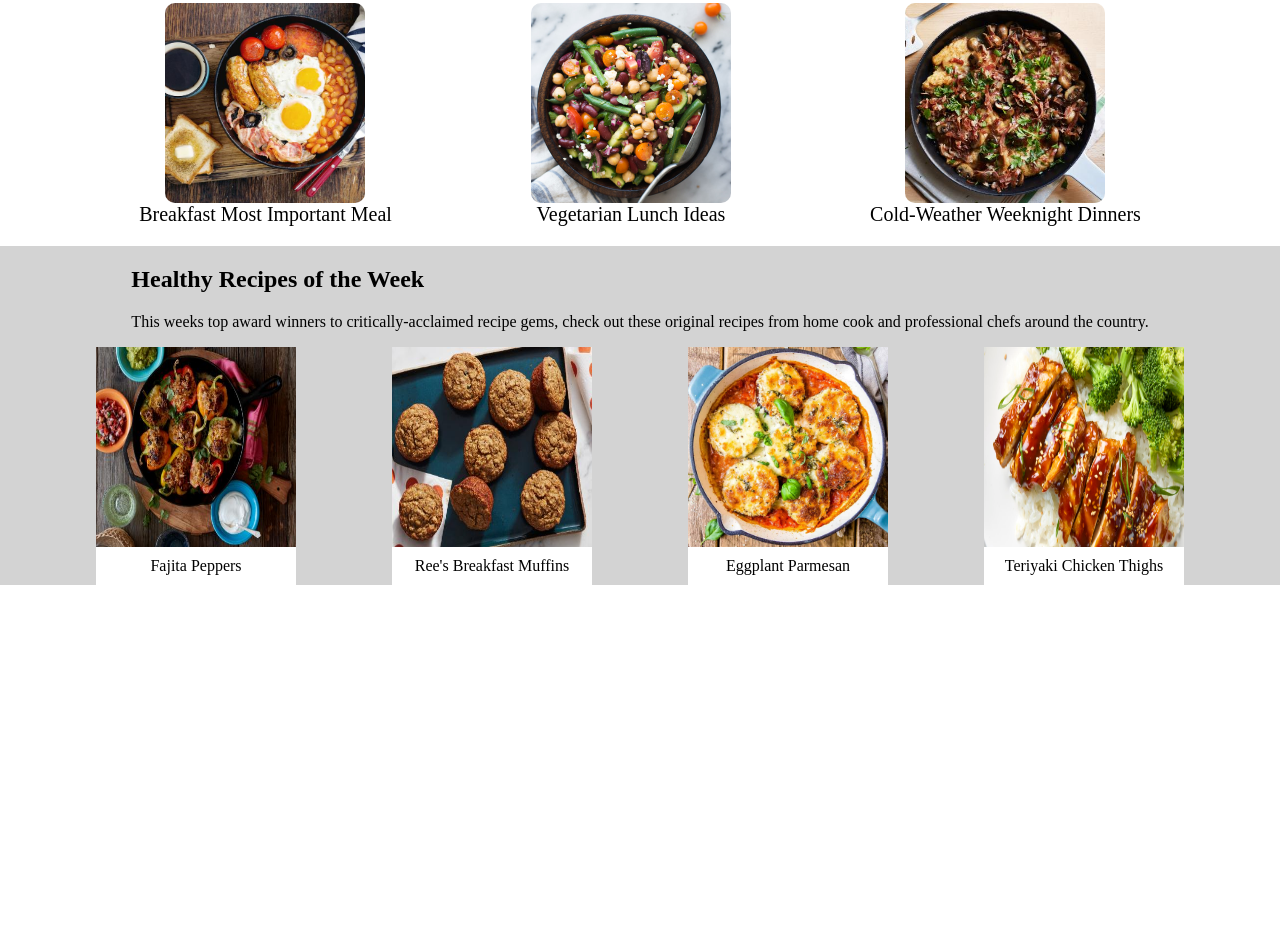
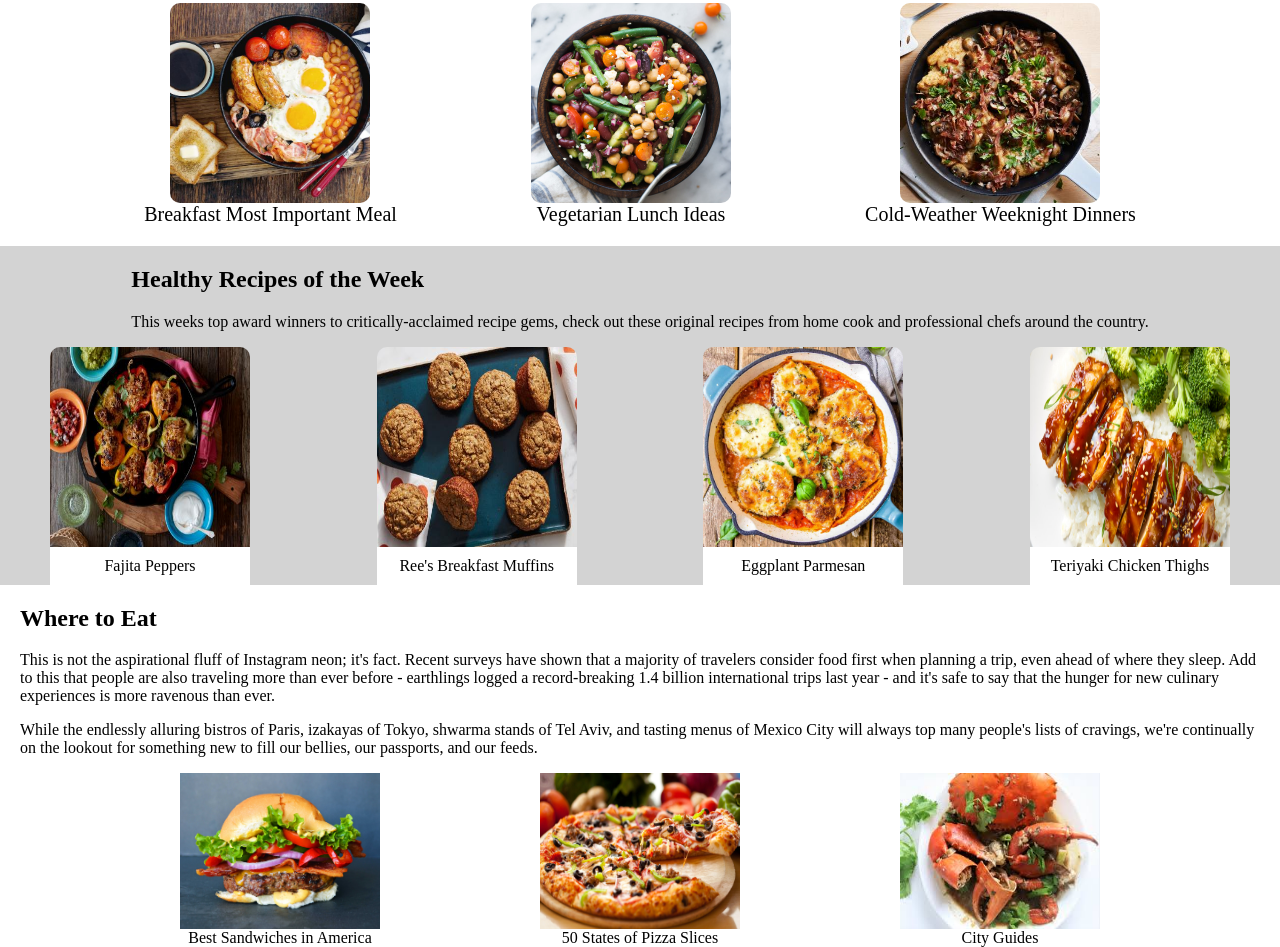
Before and after one commit to LordMamoo/RY-Paris, a plain HTML site: page paris.html in a window 1280 px wide. Shown: the part 609-1556 px from the top of the page. Before the commit the page ends 1194 px from the top, so only its background shows below. Drawn offline with Linux system fonts and the light colour scheme.

Commit message:
added location section

```diff
--- a/CSS/style.css
+++ b/CSS/style.css
@@ -51,7 +51,7 @@ a:hover {
     display: flex;
     flex-direction: column;
     align-items: center;
-    padding: 10px;
+    padding: 10px 20px;
 }
 
 .everyday-txt {
@@ -99,15 +99,16 @@ a:hover {
     display: flex;
     flex-direction: column;
     align-items: center;
+    padding: 0 50px;
     background-color: lightgrey;
     max-height: 100%;
 }
 
 .healthy-images {
     display: flex;
-    justify-content: space-evenly;
-    width: 100%;
-}
+    justify-content: space-between;
+
+    width: 100%;}
 
 .healthy-images span {
     background-color: white;
@@ -119,6 +120,8 @@ a:hover {
 .healthy img {
     width: 200px;
     height: 100%;
+    border-top-right-radius: 10px;
+    border-top-left-radius: 10px;
 }
 
 .fajita {
@@ -144,3 +147,36 @@ a:hover {
     flex-direction: column;
     align-items: center;
 }
+
+.location {
+    padding: 0 20px;
+}
+
+.location-images {
+    display: flex;
+    justify-content: space-evenly;
+    width: 100%;
+}
+
+.location img {
+    width: 200px;
+    height: 100%;
+}
+
+.sandwich {
+    display: flex;
+    flex-direction: column;
+    align-items: center;
+}
+
+.pizza {
+    display: flex;
+    flex-direction: column;
+    align-items: center;
+}
+
+.crab {
+    display: flex;
+    flex-direction: column;
+    align-items: center;
+}
--- a/paris.html
+++ b/paris.html
@@ -32,8 +32,8 @@
                         <a href=""><span>Breakfast Most Important Meal</span></a>
                     </div>
                     <div class="lunch">
-                            <img src="images/vegetarian-ideas.jpg" alt="salad bowl">
-                            <a href="paris.html"><span>Vegetarian Lunch Ideas</span></a>
+                        <img src="images/vegetarian-ideas.jpg" alt="salad bowl">
+                        <a href="paris.html"><span>Vegetarian Lunch Ideas</span></a>
                     </div>
                     <div class="dinner">
                         <img src="images/cold-weather-dinners.jpeg" alt="stew in bowl"
@@ -66,6 +66,27 @@
                     </div>
                 </div>
             </div>
+            <div class="location">
+                <div class="location-txt">
+                    <h2>Where to Eat</h2>
+                    <p>This is not the aspirational fluff of Instagram neon; it's fact. Recent surveys have shown that a majority of travelers consider food first when planning a trip, even ahead of where they sleep. Add to this that people are also traveling more than ever before - earthlings logged a record-breaking 1.4 billion international trips last year - and it's safe to say that the hunger for new culinary experiences is more ravenous than ever.</p>
+                    <p>While the endlessly alluring bistros of Paris, izakayas of Tokyo, shwarma stands of Tel Aviv, and tasting menus of Mexico City will always top many people's lists of cravings, we're continually on the lookout for something new to fill our bellies, our passports, and our feeds.</p>
+                </div>
+                <div class="location-images">
+                    <div class="sandwich">
+                        <img src="images/burger.jpg" alt="sandwich on a plate">
+                        <span>Best Sandwiches in America</span>
+                    </div>
+                    <div class="pizza">
+                        <img src="images/pizza.jpeg" alt="pizza on a table">
+                        <span>50 States of Pizza Slices</span>
+                    </div>
+                    <div class="crab">
+                        <img src="images/crab-claw.jpg" alt="crab claw in a bowl">
+                        <span>City Guides</span>
+                    </div>
+                </div>
+            </div>
         </div>
     </body>
 </html>
```
